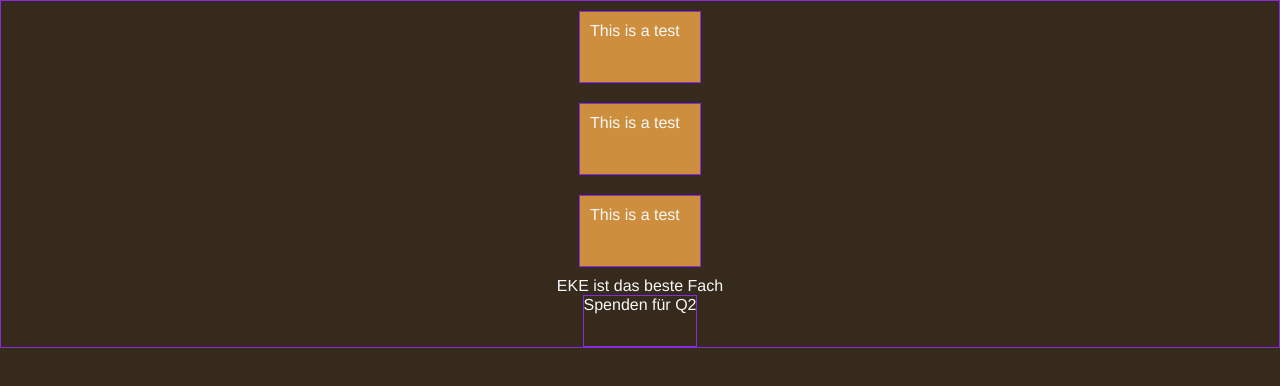
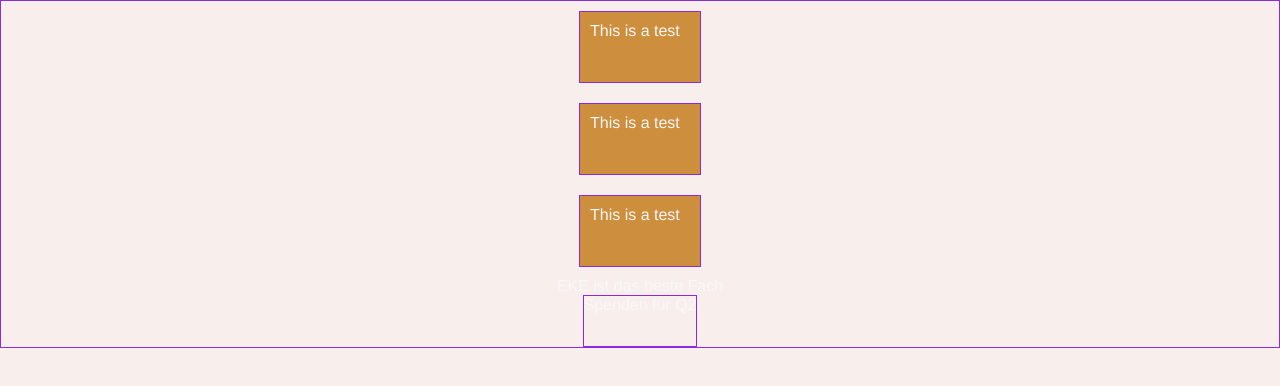
Before and after one commit to UTSGhost/test, a plain HTML site: page index.html in a window 1280 px wide. Drawn offline with Linux system fonts and the light colour scheme.

Commit message:
Update style.css

```diff
--- a/style.css
+++ b/style.css
@@ -3,7 +3,7 @@ html, body {
     padding: 0;
     height: 100%;
     width: 100%;
-    background-color: rgb(53, 42, 28);
+    background-color: #F8EEEC;
     font-family: Helvetica, Arial, sans-serif;
     color: rgb(248, 248, 248);
 }
```
